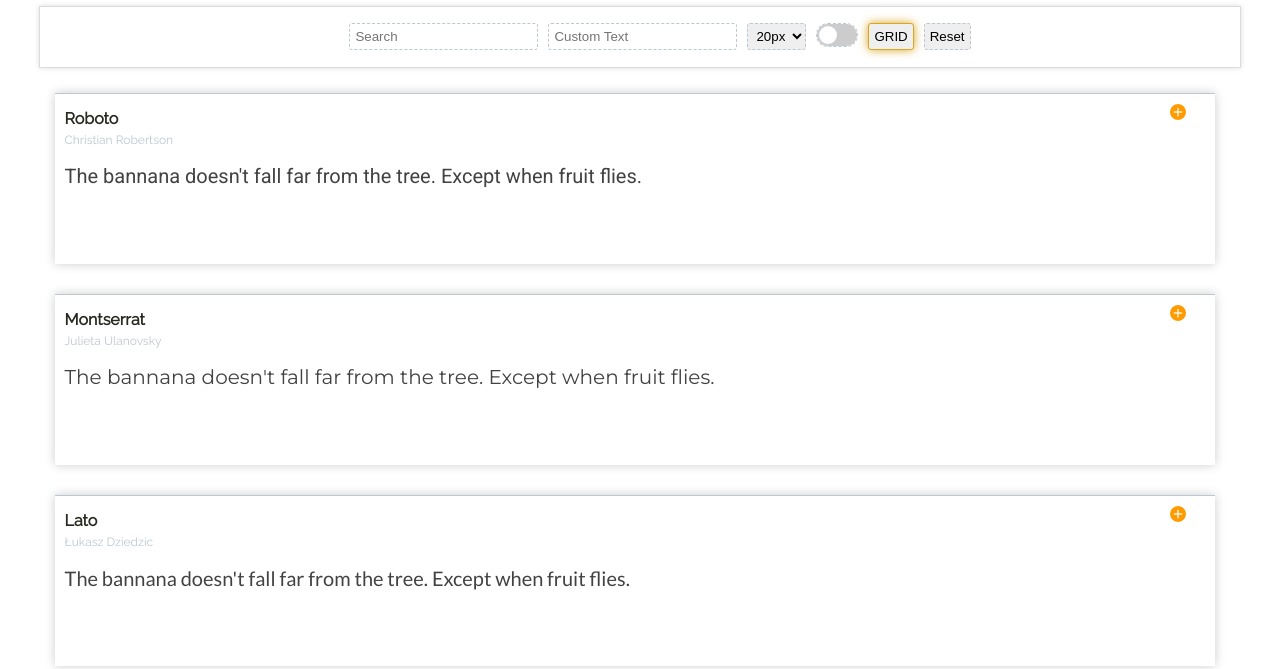
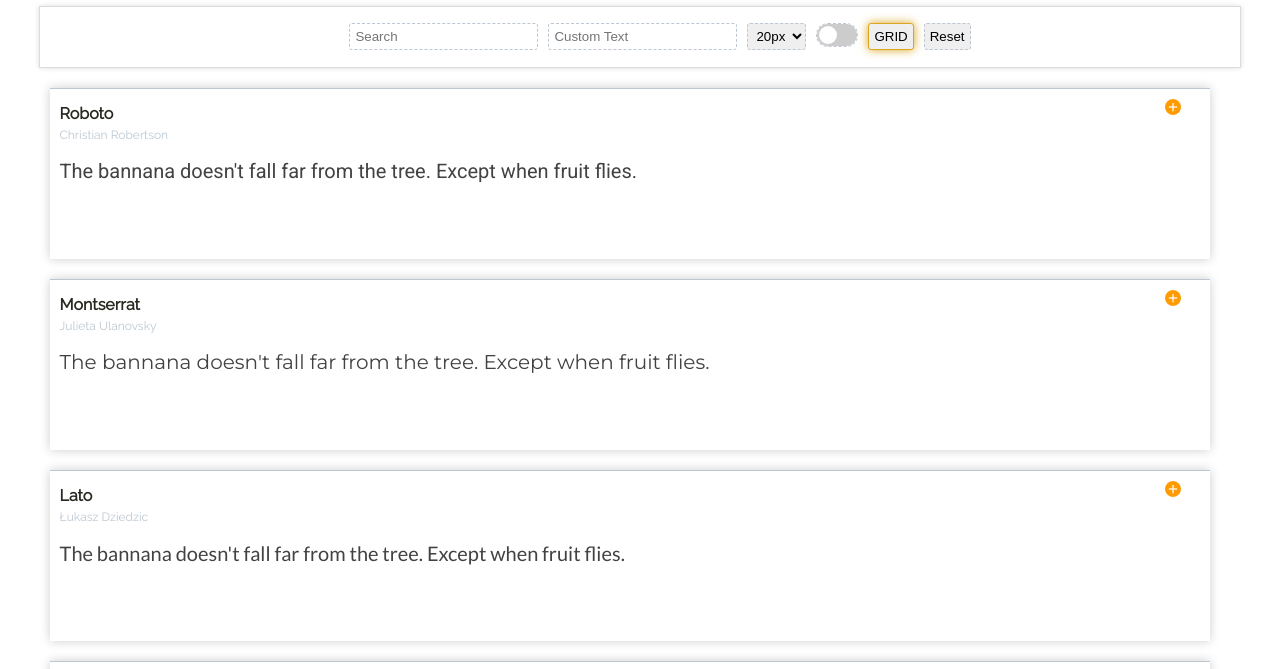
Before and after one commit to Chingu-Solo/solo-koala-76, a plain HTML site: page index.html in a window 1280 px wide. Both pictures are taken after a click on the button "LIST". Shown: the part 62-731 px from the top of the page. Drawn offline with nearby package versions, Linux system fonts and the light colour scheme; a web font is replaced by a local one.

Commit message:
layout update

```diff
--- a/code/favorite-fonts.js
+++ b/code/favorite-fonts.js
@@ -179,10 +179,10 @@ function changeLayoutMode(editor) {
     for (var i=0; i < fontCardList.length; i++) {
         //fontCardList[i].style.width = (currentLayout == "grid") ? "20%" : "95%";
         if ((currentLayout == "grid")) {
-            fontCardList[i].className = fontCardList[i].className.replace(" font-card-list-layout","");
+            fontCardList[i].className = fontCardList[i].className.replace(" list-layout","");
         }
         else {
-            fontCardList[i].className += " font-card-list-layout";
+            fontCardList[i].className += " list-layout";
         }
     }
 }
--- a/styles/favorite-fonts.css
+++ b/styles/favorite-fonts.css
@@ -237,8 +237,8 @@ main {
     height: 150px;
     float: left;
     padding: 10px;
-    border-top: 1px solid var(--secondary-color);;
-    margin: 15px;
+    border-top: 1px solid var(--secondary-color);
+    margin: 10px;
     overflow: hidden;
     transition: box-shadow .75s, transform .2s ease-in-out;
     box-shadow: 0 0 10px 0 rgba(0, 0, 0, 0.2);
@@ -292,7 +292,7 @@ main {
     font-size: 20px;
 }
 
-.font-card-list-layout {
+.list-layout {
     width: 95% !important;
 }
 
```
